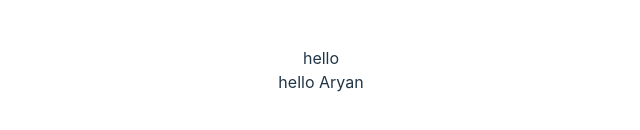
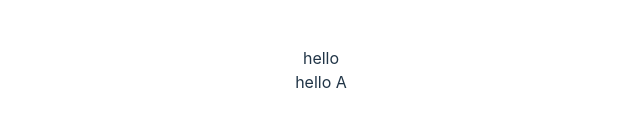
Before and after one commit to CodeShotsAryan/MEETINGMASTERY, a React (Vite) app in the folder client/: page / in a window 1280 px wide. Shown: the part 330-460 px from the top of the page, without its empty margins (319-959 px from the left). Built offline with nearby package versions, Linux system fonts and the light colour scheme.

Commit message:
from aryan

```diff
--- a/client/src/App.jsx
+++ b/client/src/App.jsx
@@ -9,7 +9,7 @@ function App() {
   return (
     <>
       <div>hello</div>
-      <div>hello Aryan </div>
+      <div>hello A</div>
 
     </>
   )
```
